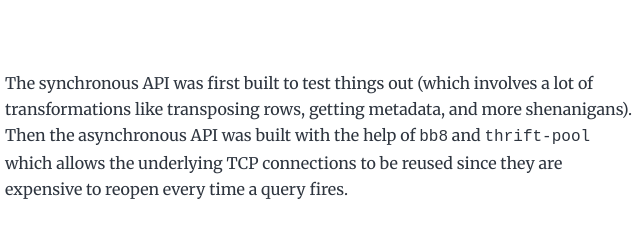
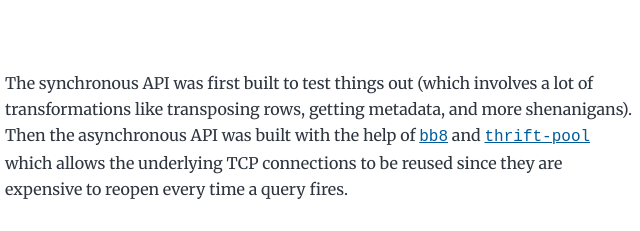
Before and after one commit to liangchunn/liangchunn.github.io, a Gatsby site: page /sleep-in-async-context/ in a window 1280 px wide. Shown: the part 435-666 px from the top of the page, 319-959 px from the left. Built offline with nearby package versions, Linux system fonts and the light colour scheme; Gatsby itself is replaced by a stand-in of ours; some packages are replaced by stand-ins of ours; code samples lack their colours.

Commit message:
feat: add bb8 and thrift-pool links

````diff
--- a/content/blog/sleep-in-async-context/index.md
+++ b/content/blog/sleep-in-async-context/index.md
@@ -11,7 +11,7 @@ The library interfaces with an Impala database via the Thrift interface, namely
 thrift -out src --gen rs -r ./thrift/TCLIService.thrift
 ```
 
-The synchronous API was first built to test things out (which involves a lot of transformations like transposing rows, getting metadata, and more shenanigans). Then the asynchronous API was built with the help of `bb8` and `thrift-pool` which allows the underlying TCP connections to be reused since they are expensive to reopen every time a query fires.
+The synchronous API was first built to test things out (which involves a lot of transformations like transposing rows, getting metadata, and more shenanigans). Then the asynchronous API was built with the help of [`bb8`](https://crates.io/crates/bb8) and [`thrift-pool`](https://crates.io/crates/thrift-pool) which allows the underlying TCP connections to be reused since they are expensive to reopen every time a query fires.
 
 Since this was the first time I was touching code related to such low-level interfaces, there were some bugs like a query only returning a maximum of `1024` rows due to a limit imposed on the server side, requiring the query to be sent again _on the same session_ with all the same parameters.
 
````
